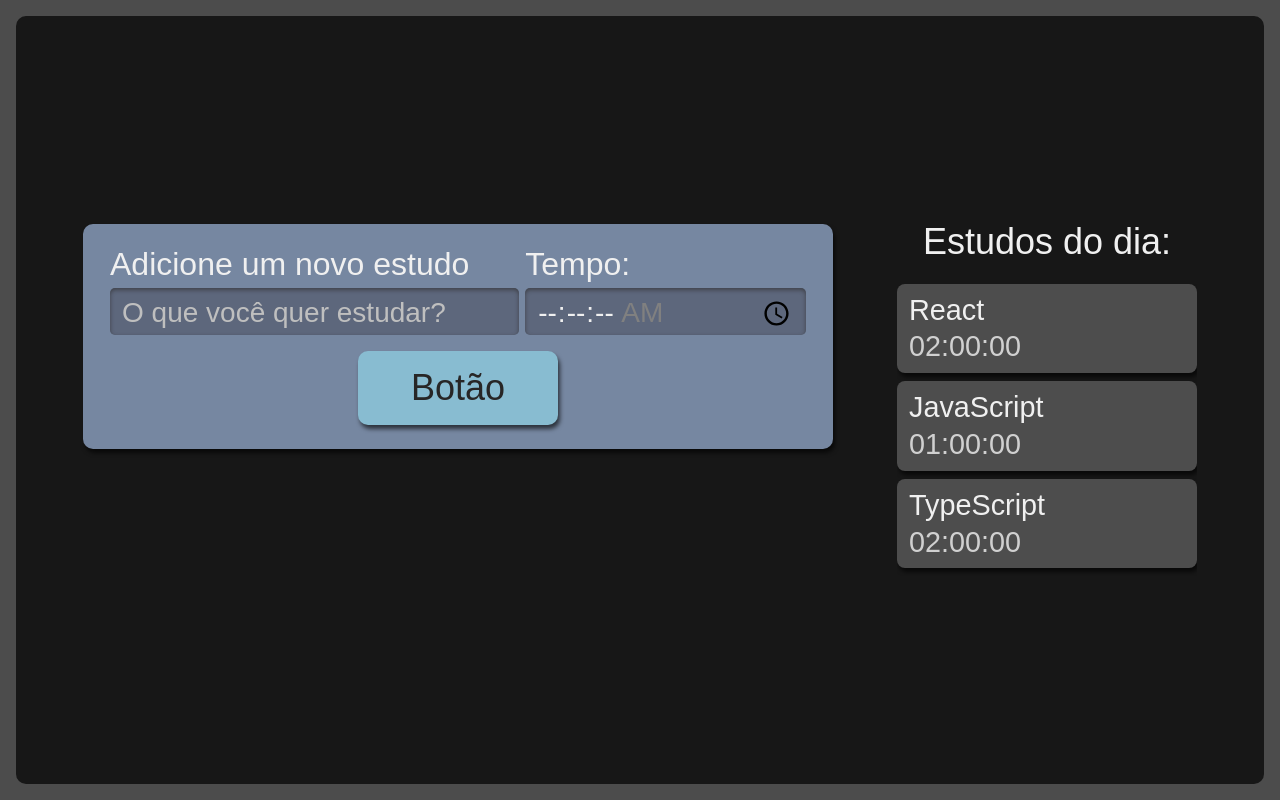
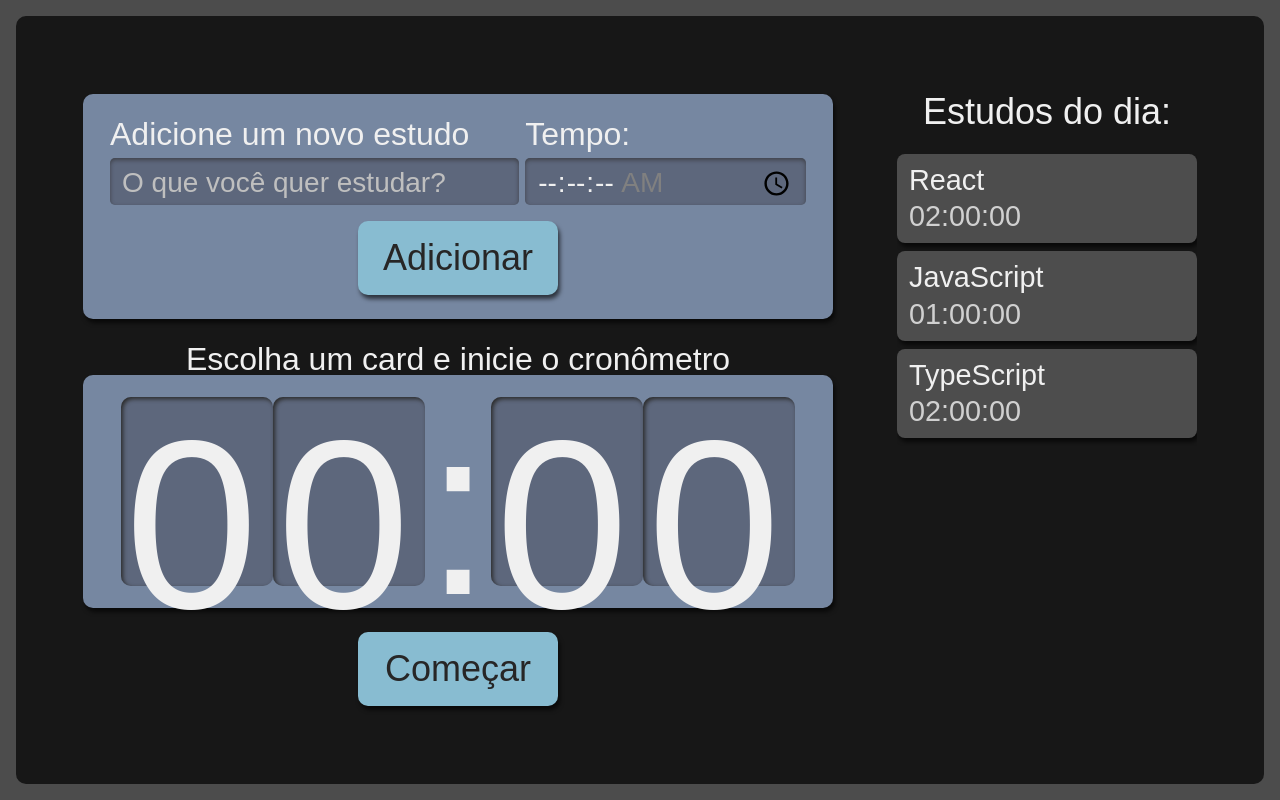
Before and after one commit to natcurti/alura-studies, a React (Create React App) app: page / in a window 1280 px wide. Built offline with nearby package versions, Linux system fonts and the light colour scheme.

Commit message:
Create and style new components

```diff
--- a/src/components/Button/index.jsx
+++ /dev/null
@@ -1,8 +0,0 @@
-import React from "react";
-import style from "./Button.module.scss";
-
-export class Button extends React.Component {
-  render() {
-    return <button className={style.btn}>Botão</button>;
-  }
-}
--- /dev/null
+++ b/src/components/Button/index.tsx
@@ -0,0 +1,8 @@
+import React from "react";
+import style from "./Button.module.scss";
+
+export class Button extends React.Component<{ children: any }> {
+  render() {
+    return <button className={style.btn}>{this.props.children}</button>;
+  }
+}
--- a/src/components/Form/index.jsx
+++ b/src/components/Form/index.tsx
@@ -28,7 +28,7 @@ export class Form extends React.Component {
             required
           />
         </div>
-        <Button />
+        <Button>Adicionar</Button>
       </form>
     );
   }
--- /dev/null
+++ b/src/components/List/Item/index.tsx
@@ -0,0 +1,12 @@
+import style from "../List.module.scss";
+
+const Item = ({ task, time }: { task: string; time: string }) => {
+  return (
+    <li className={style.item}>
+      <h3>{task}</h3>
+      <span>{time}</span>
+    </li>
+  );
+};
+
+export default Item;
--- a/src/components/List/index.jsx
+++ b/src/components/List/index.tsx
@@ -1,4 +1,5 @@
 import style from "./List.module.scss";
+import Item from "./Item";
 
 const List = () => {
   const tasks = [
@@ -20,10 +21,7 @@ const List = () => {
       <h2>Estudos do dia:</h2>
       <ul>
         {tasks.map((item, index) => (
-          <li key={index} className={style.item}>
-            <h3>{item.task}</h3>
-            <span>{item.time}</span>
-          </li>
+          <Item task={item.task} time={item.time} key={index} /* {...item} */ />
         ))}
       </ul>
     </aside>
--- /dev/null
+++ b/src/components/Timer/Clock/Clock.module.scss
@@ -0,0 +1,21 @@
+.clockNumber {
+  background-color: #5d677c;
+  box-shadow: 2px 2px 4px #2b2b2b inset;
+  height: 3.6rem;
+  width: 3rem;
+  padding: 8px 4px;
+  border-radius: 10px;
+
+  @media screen and (min-width: 1280px) {
+    height: 10.8rem;
+    width: 9rem;
+  }
+}
+
+.clockDivisor {
+  height: 4.2rem;
+
+  @media screen and (min-width: 1280px) {
+    height: 12.6rem;
+  }
+}
--- /dev/null
+++ b/src/components/Timer/Clock/index.tsx
@@ -0,0 +1,15 @@
+import style from "./Clock.module.scss";
+
+const Clock = () => {
+  return (
+    <>
+      <span className={style.clockNumber}>0</span>
+      <span className={style.clockNumber}>0</span>
+      <span className={style.clockDivisor}>:</span>
+      <span className={style.clockNumber}>0</span>
+      <span className={style.clockNumber}>0</span>
+    </>
+  );
+};
+
+export default Clock;
--- /dev/null
+++ b/src/components/Timer/Timer.module.scss
@@ -0,0 +1,58 @@
+.timer {
+  display: flex;
+  flex-direction: column;
+  align-items: center;
+  grid-area: cronometro;
+
+  .clockWrapper {
+    align-items: center;
+    background-color: #7687a1;
+    border-radius: 10px;
+    box-shadow: 2px 4px 4px #0000009f;
+    box-sizing: border-box;
+    display: flex;
+    font-size: 5rem;
+    justify-content: center;
+    margin-bottom: 24px;
+    padding: 16px 12px;
+    width: 100%;
+  }
+
+  .title {
+    font-size: 2rem;
+  }
+
+  button {
+    background-color: #88bcd1;
+    border-radius: 10px;
+    box-shadow: 2px 4px 4px #0000009f;
+    color: #272626;
+    cursor: pointer;
+    font-size: 1.25rem;
+    padding: 16px;
+    width: 150px;
+
+    &:active {
+      background-color: #7ca6b7;
+      box-shadow: 2px 2px 4px #0000009f inset;
+      cursor: auto;
+    }
+  }
+
+  @media screen and (min-width: 1280px) {
+    .clockWrapper {
+      font-size: 15rem;
+    }
+
+    p {
+      font-size: 2rem;
+    }
+
+    button {
+      grid-column-start: span 2;
+      justify-self: center;
+      width: 200px;
+      font-size: 2.25rem;
+    }
+  }
+}
--- /dev/null
+++ b/src/components/Timer/index.tsx
@@ -0,0 +1,17 @@
+import { Button } from "../Button";
+import Clock from "./Clock";
+import style from "./Timer.module.scss";
+
+const Timer = () => {
+  return (
+    <div className={style.timer}>
+      <p className={style.title}>Escolha um card e inicie o cronômetro</p>
+      <div className={style.clockWrapper}>
+        <Clock />
+      </div>
+      <Button>Começar</Button>
+    </div>
+  );
+};
+
+export default Timer;
--- a/src/pages/App.tsx
+++ b/src/pages/App.tsx
@@ -1,5 +1,6 @@
 import { Form } from "../components/Form";
 import List from "../components/List";
+import Timer from "../components/Timer";
 import style from "./App.module.scss";
 
 function App() {
@@ -7,6 +8,7 @@ function App() {
     <div className={style.AppStyle}>
       <Form />
       <List />
+      <Timer />
     </div>
   );
 }
```
